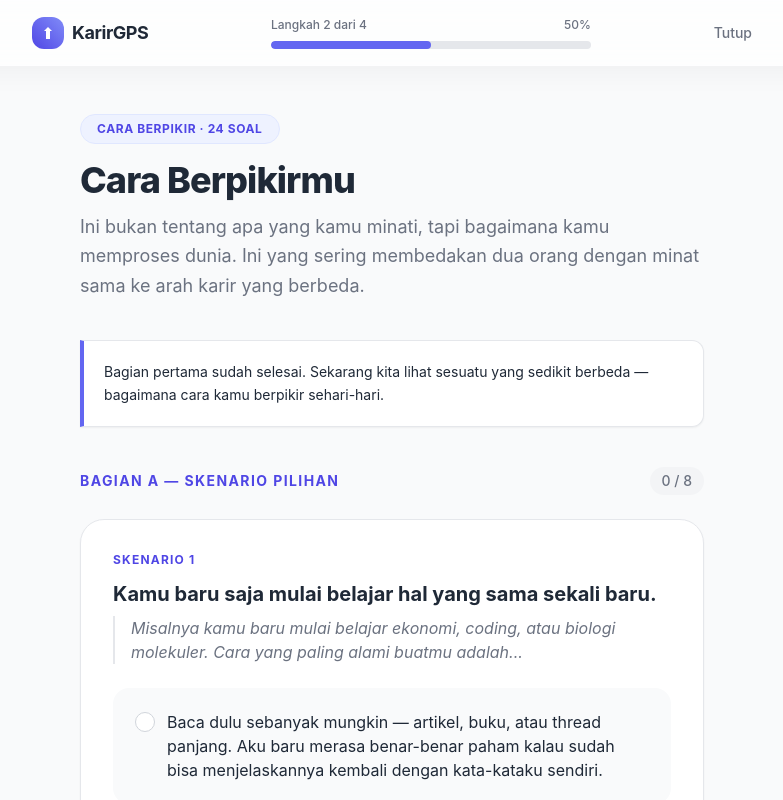
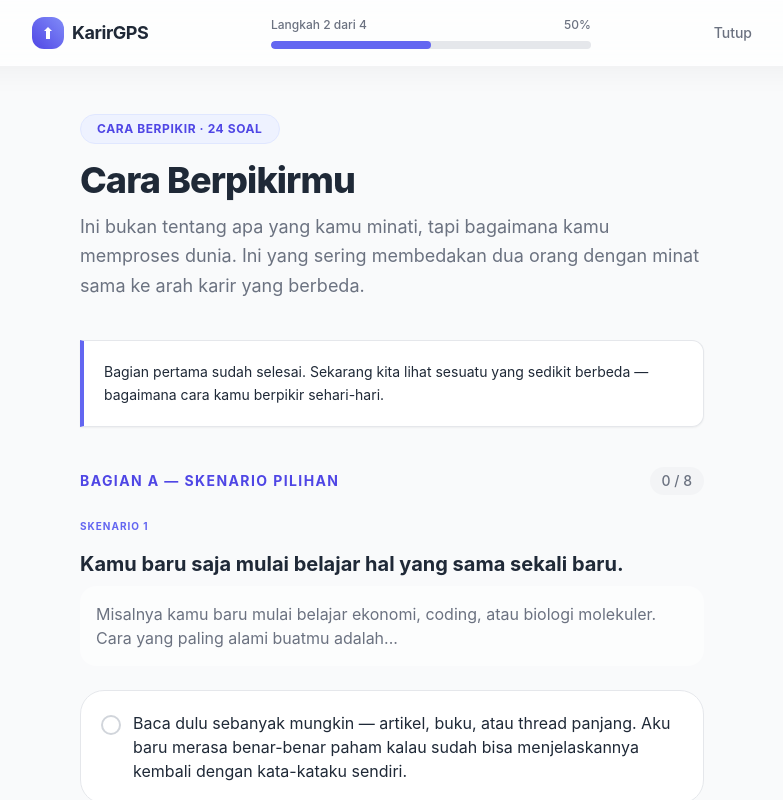
Before and after one commit to ervanlight/karirgps, a Next.js app: page /tes/d2 in a window 1280 px wide. Shown: the top 800 px of the page, without its empty margins (248-1031 px from the left). Built offline with nearby package versions, Linux system fonts and the light colour scheme; no server answers.

Commit message:
style: Apply minimalist non-form conversational UI to test wizard

```diff
--- a/app/tes/d4/page.tsx
+++ b/app/tes/d4/page.tsx
@@ -49,16 +49,16 @@ export default function TesD4Page() {
         {D4_PERTANYAAN.map((p, i) => {
           const value = d4_konteks[p.id as keyof typeof d4_konteks]
           return (
-            <div key={p.id} className="bg-white border border-surface-200 rounded-3xl p-6 md:p-8 shadow-sm transition-shadow hover:shadow-soft">
-              <div className="text-xs font-bold text-brand-600 uppercase tracking-widest mb-3">
-                Pertanyaan {i + 1} dari {totalSoal}{p.multiple ? ' · Pilih yang sesuai' : ''}
+            <div key={p.id} className="mb-14 pb-8 border-b border-surface-200/50 last:border-0 transition-opacity">
+              <div className="text-[10px] font-bold text-brand-500 uppercase tracking-widest mb-4">
+                Pertanyaan {i + 1} dari {totalSoal}{p.multiple ? ' · Boleh pilih lebih dari satu' : ''}
               </div>
               <h3 className="text-lg md:text-xl font-bold text-ink mb-2 leading-relaxed">
                 {p.label}
               </h3>
 
               {p.hint && (
-                <p className="text-sm md:text-base text-ink-light mb-6 leading-relaxed italic border-l-2 border-surface-200 pl-4">
+                <p className="text-sm md:text-base text-ink-light mb-6 leading-relaxed bg-white/50 p-4 rounded-2xl">
                   {p.hint}
                 </p>
               )}
@@ -72,28 +72,26 @@ export default function TesD4Page() {
                     <button
                       key={o.kode}
                       onClick={() => handleSelect(p.id, o.kode, !!p.multiple)}
-                      className={`w-full text-left p-4 md:p-5 rounded-2xl transition-all duration-200 outline-none focus:ring-2 focus:ring-brand-500 focus:ring-offset-1 ${
+                      className={`w-full text-left p-4 md:p-5 rounded-3xl transition-all duration-300 outline-none focus:ring-2 focus:ring-brand-500 focus:ring-offset-1 ${
                         selected
-                          ? 'bg-brand-50 border-2 border-brand-500 shadow-sm'
-                          : 'bg-surface-50 border-2 border-transparent hover:bg-surface-100 hover:border-surface-200'
+                          ? 'bg-brand-600 text-white shadow-md -translate-y-0.5'
+                          : 'bg-white hover:bg-surface-100 text-ink border border-surface-200'
                       }`}
                     >
                       <div className="flex items-start gap-3">
-                        <div className={`mt-0.5 shrink-0 w-5 h-5 rounded-full border flex items-center justify-center transition-colors ${
-                          selected ? 'border-brand-500 bg-brand-500' : 'border-surface-300 bg-white'
+                        <div className={`mt-1 shrink-0 w-5 h-5 rounded-full border-2 flex items-center justify-center transition-colors ${
+                          selected ? 'border-white bg-transparent' : 'border-surface-300 bg-white'
                         }`}>
                           {selected && (
-                            <svg width="12" height="12" viewBox="0 0 14 14" fill="white">
-                              <path d="M5.5 10.5L2 7l1.4-1.4 2.1 2.1 5.1-5.1L12 4.5l-6.5 6z" />
-                            </svg>
+                            <div className="w-2.5 h-2.5 bg-white rounded-full" />
                           )}
                         </div>
                         <div>
-                          <span className={`block font-bold text-sm md:text-base mb-1 ${selected ? 'text-brand-700' : 'text-ink'}`}>
+                          <span className={`block font-bold text-sm md:text-base mb-1 ${selected ? 'text-white' : 'text-ink'}`}>
                             {o.label}
                           </span>
                           {o.deskripsi && (
-                            <span className={`block text-xs md:text-sm leading-relaxed ${selected ? 'text-brand-600' : 'text-ink-light'}`}>
+                            <span className={`block text-xs md:text-sm leading-relaxed ${selected ? 'text-white/80' : 'text-ink-light'}`}>
                               {o.deskripsi}
                             </span>
                           )}
--- a/components/tes/SkalaItem.tsx
+++ b/components/tes/SkalaItem.tsx
@@ -9,8 +9,8 @@ interface SkalaItemProps {
 
 export default function SkalaItem({ id, pernyataan, nilai, onSelect }: SkalaItemProps) {
   return (
-    <div className="bg-white border border-surface-200 rounded-2xl p-6 md:p-8 mb-6 shadow-sm hover:shadow-soft transition-shadow">
-      <div className="text-base md:text-lg text-ink font-medium leading-relaxed mb-6">
+    <div className="mb-14 pb-8 border-b border-surface-200/50 last:border-0 transition-opacity">
+      <div className="text-base md:text-xl text-ink font-bold leading-relaxed mb-8 text-center text-balance">
         "{pernyataan}"
       </div>
 
@@ -26,10 +26,10 @@ export default function SkalaItem({ id, pernyataan, nilai, onSelect }: SkalaItem
             <button
               key={n}
               onClick={() => onSelect(id, n)}
-              className={`flex-1 h-12 md:h-14 rounded-xl text-sm md:text-base font-bold transition-all duration-200 outline-none focus:ring-2 focus:ring-brand-500 focus:ring-offset-1 ${
+              className={`flex-1 h-14 md:h-16 rounded-2xl text-base md:text-lg font-bold transition-all duration-300 outline-none focus:ring-2 focus:ring-brand-500 focus:ring-offset-1 ${
                 isSelected
-                  ? 'bg-brand-600 text-white shadow-md -translate-y-1'
-                  : 'bg-surface-50 text-ink-light border border-surface-200 hover:bg-surface-100 hover:text-ink hover:border-surface-300'
+                  ? 'bg-brand-600 text-white shadow-md scale-105'
+                  : 'bg-white text-ink-light border border-surface-200 hover:bg-surface-100 hover:text-ink hover:scale-105'
               }`}
             >
               {n}
--- a/components/tes/SkenarioCard.tsx
+++ b/components/tes/SkenarioCard.tsx
@@ -19,8 +19,8 @@ export default function SkenarioCard({
   nomor, pertanyaan, konteks, opsi, selected, onSelect,
 }: SkenarioCardProps) {
   return (
-    <div className="mb-10 bg-white border border-surface-200 rounded-3xl p-6 md:p-8 shadow-sm transition-shadow hover:shadow-soft">
-      <div className="text-xs font-bold text-brand-600 uppercase tracking-widest mb-3">
+    <div className="mb-14 pb-8 border-b border-surface-200/50 last:border-0 transition-opacity">
+      <div className="text-[10px] font-bold text-brand-500 uppercase tracking-widest mb-4">
         Skenario {nomor}
       </div>
 
@@ -29,7 +29,7 @@ export default function SkenarioCard({
       </h3>
 
       {konteks && (
-        <p className="text-sm md:text-base text-ink-light mb-6 leading-relaxed italic border-l-2 border-surface-200 pl-4">
+        <p className="text-sm md:text-base text-ink-light mb-6 leading-relaxed bg-white/50 p-4 rounded-2xl">
           {konteks}
         </p>
       )}
@@ -41,20 +41,18 @@ export default function SkenarioCard({
             <button
               key={o.kode}
               onClick={() => onSelect(o.kode)}
-              className={`w-full text-left p-4 md:p-5 rounded-2xl text-sm md:text-base leading-relaxed transition-all duration-200 outline-none focus:ring-2 focus:ring-brand-500 focus:ring-offset-1 ${
+              className={`w-full text-left p-4 md:p-5 rounded-3xl text-sm md:text-base leading-relaxed transition-all duration-300 outline-none focus:ring-2 focus:ring-brand-500 focus:ring-offset-1 ${
                 isSelected
-                  ? 'bg-brand-50 border-2 border-brand-500 text-brand-700 font-medium shadow-sm'
-                  : 'bg-surface-50 border-2 border-transparent hover:bg-surface-100 hover:border-surface-200 text-ink'
+                  ? 'bg-brand-600 text-white shadow-md -translate-y-0.5'
+                  : 'bg-white hover:bg-surface-100 text-ink border border-surface-200'
               }`}
             >
               <div className="flex items-start gap-3">
-                <div className={`mt-0.5 shrink-0 w-5 h-5 rounded-full border flex items-center justify-center transition-colors ${
-                  isSelected ? 'border-brand-500 bg-brand-500' : 'border-surface-300 bg-white'
+                <div className={`mt-1 shrink-0 w-5 h-5 rounded-full border-2 flex items-center justify-center transition-colors ${
+                  isSelected ? 'border-white bg-transparent' : 'border-surface-300 bg-white'
                 }`}>
                   {isSelected && (
-                    <svg width="12" height="12" viewBox="0 0 14 14" fill="white">
-                      <path d="M5.5 10.5L2 7l1.4-1.4 2.1 2.1 5.1-5.1L12 4.5l-6.5 6z" />
-                    </svg>
+                    <div className="w-2.5 h-2.5 bg-white rounded-full" />
                   )}
                 </div>
                 <span>{o.teks}</span>
```
